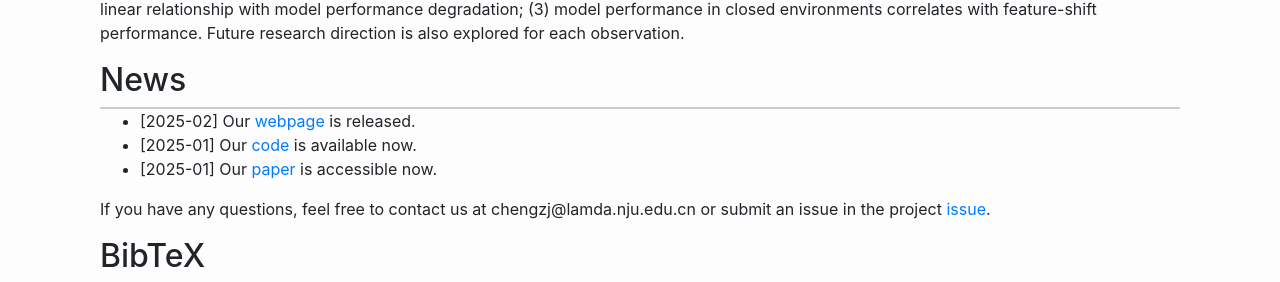
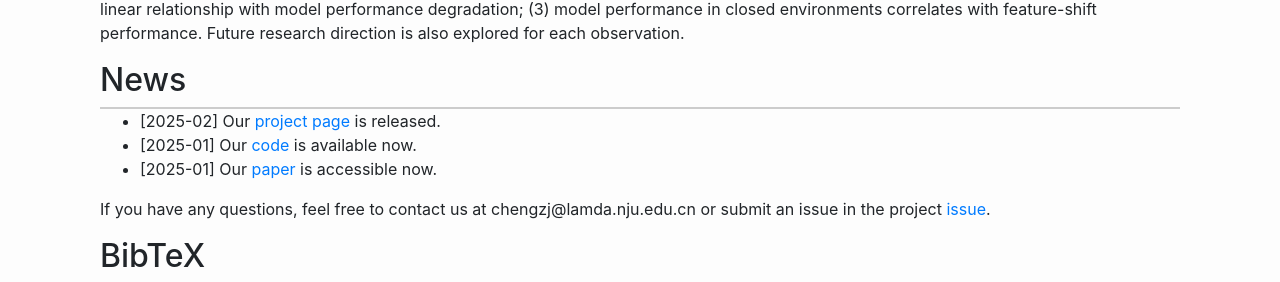
Before and after one commit to ClementCheng0217/Tab-index, a Jekyll site: the page built from index.html, in a window 1280 px wide. Shown: the part 656-938 px from the top of the page. Built offline with Jekyll 4.4.1, drawn with Linux system fonts in a browser that asks for light colours; the list of posts is cut into pages by our own code.

Commit message:
Update index.html

```diff
--- a/index.html
+++ b/index.html
@@ -111,7 +111,7 @@ permalink: /
       <h2 class="title">News</h2>
       <div style="border:1px solid #CCC"></div>
       <ul>
-      <li>[2025-02] Our <a href="https://clementcheng0217.github.io/TabFSBench-index/" target="_blank">webpage</a> is released. </li>
+      <li>[2025-02] Our <a href="https://clementcheng0217.github.io/Tab-index/" target="_blank">project page</a> is released. </li>
       <li>[2025-01] Our <a href="https://github.com/LAMDASZ-ML/TabFSBench" target="_blank">code</a> is available now. </li>
       <li>[2025-01] Our <a href="https://arxiv.org/abs/2501.18935" target="_blank">paper</a> is accessible now. </li>
       </ul>
```
